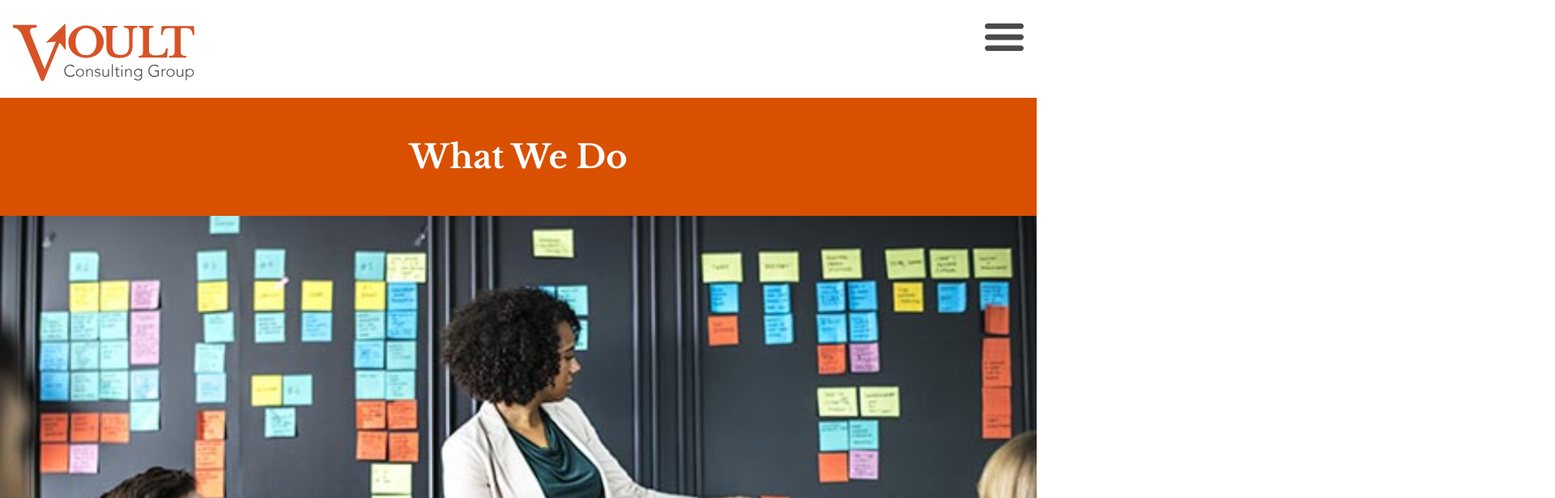
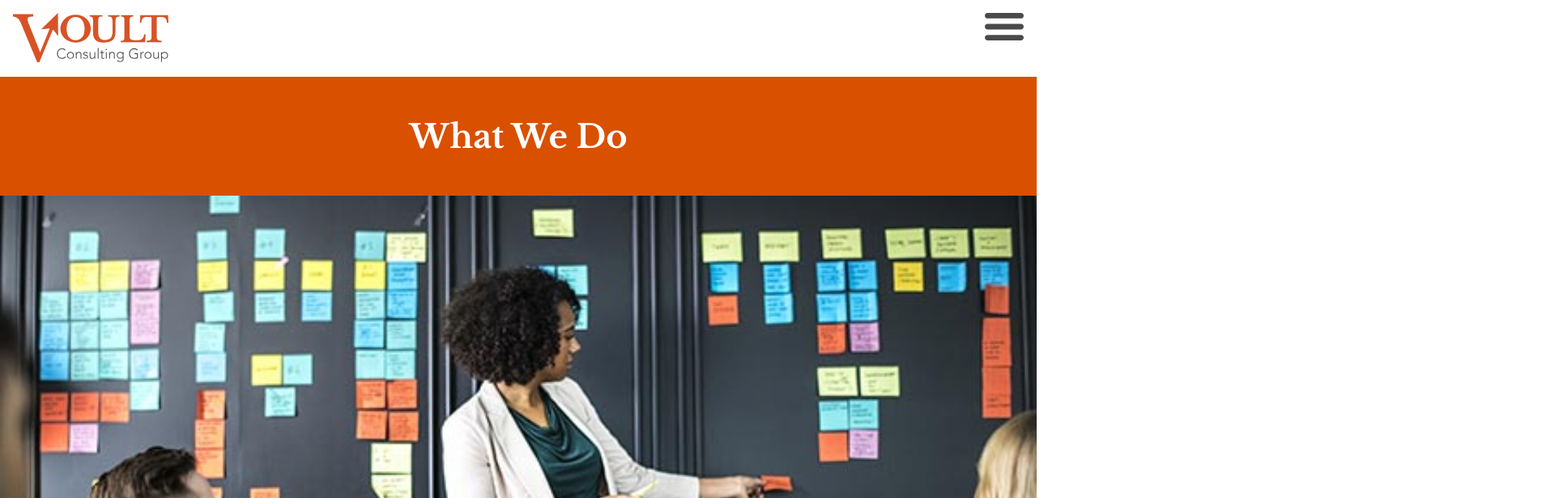
Before and after one commit to halleyl/voult, a plain HTML site: page what.html in a window 1280 px wide. Shown: the top 616 px of the page at 81% size, 1920 px wide, since content can reach past the window. Drawn offline with nearby package versions, Linux system fonts and the light colour scheme.

Commit message:
Fix header spacing

```diff
--- a/styles/index.scss
+++ b/styles/index.scss
@@ -59,7 +59,7 @@ time, mark, audio, video {
 .col {
 	display: block;
 	float:left;
-	margin: 1% 0 1% 1%;
+	margin: 0 0 0 1%;
 }
 .col:first-child { margin-left: 0; }
 
@@ -117,11 +117,21 @@ time, mark, audio, video {
   	width: 7.416%;
 }
 
+header {
+  position: fixed;
+  z-index: 2;
+  width: 100%;
+  top: 0;
+  background-color: white;
+  height: 6rem;
+  border-bottom: 1px solid $accent;
+}
+
 h1 {
   a {
     text-decoration: none;
     img {
-      max-width: 15rem;
+      width: 13rem;
       padding: 1rem 0 0 1rem;
     }
   }
@@ -204,7 +214,7 @@ nav {
   background: linear-gradient($overlay, $overlay), url('../images/index-what-600.jpg');
   background-size: cover;
   background-position: center;
-  margin: 0;
+  margin: 6rem 0 0;
   @include plain-links;
   p {
     font-family: $display;
--- a/styles/subs.scss
+++ b/styles/subs.scss
@@ -59,7 +59,7 @@ time, mark, audio, video {
 .col {
 	display: block;
 	float:left;
-	margin: 1% 0 1% 1%;
+	margin: 0 0 0 1%;
 }
 .col:first-child { margin-left: 0; }
 
@@ -117,11 +117,21 @@ time, mark, audio, video {
   	width: 7.416%;
 }
 
+header {
+  position: fixed;
+  z-index: 2;
+  width: 100%;
+  top: 0;
+  background-color: white;
+  height: 6rem;
+  border-bottom: 1px solid $accent;
+}
+
 h1 {
   a {
     text-decoration: none;
     img {
-      max-width: 15rem;
+      width: 13rem;
       padding: 1rem 0 0 1rem;
     }
   }
@@ -203,6 +213,8 @@ nav {
 /* General Content Styles */
 
 main {
+  position: relative;
+  margin-top: 6rem;
   h2 {
     font-family: $display;
     font-size: 2.5rem;
@@ -210,7 +222,7 @@ main {
     width: 100%;
     text-align: center;
     background-color: $accent;
-    padding: 3rem 0;
+    padding: 9rem 0 3rem;
     margin: 0;
   }
   .hero {
```
Also changed, not shown: index.html (+0 -1 lines), styles/index.css, styles/subs.css, 2 other files.
